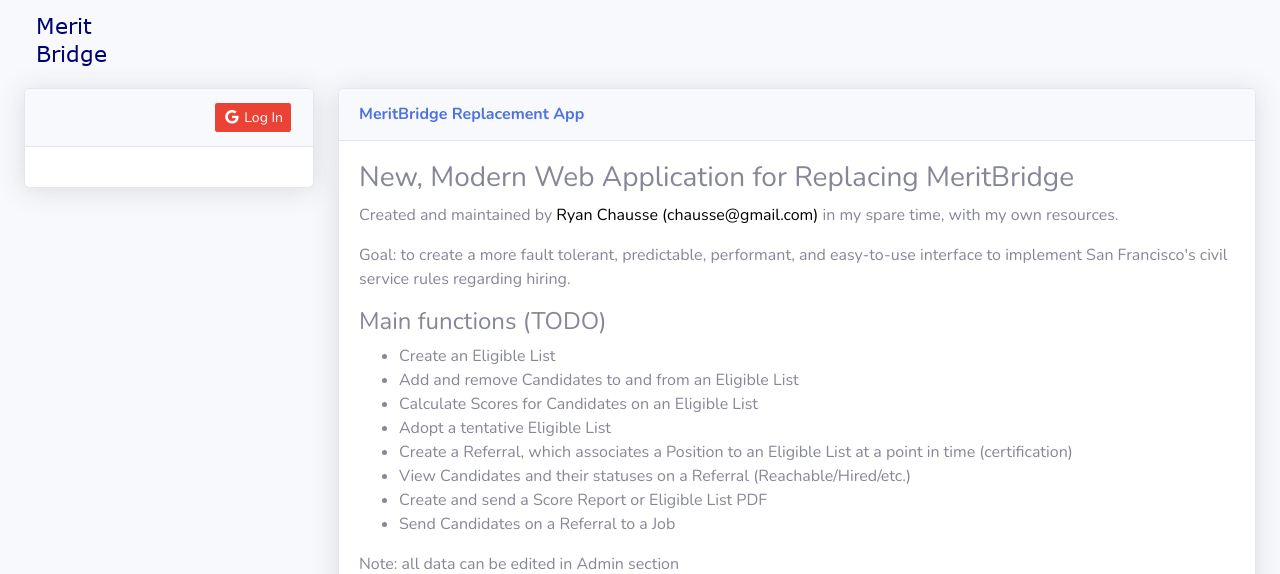
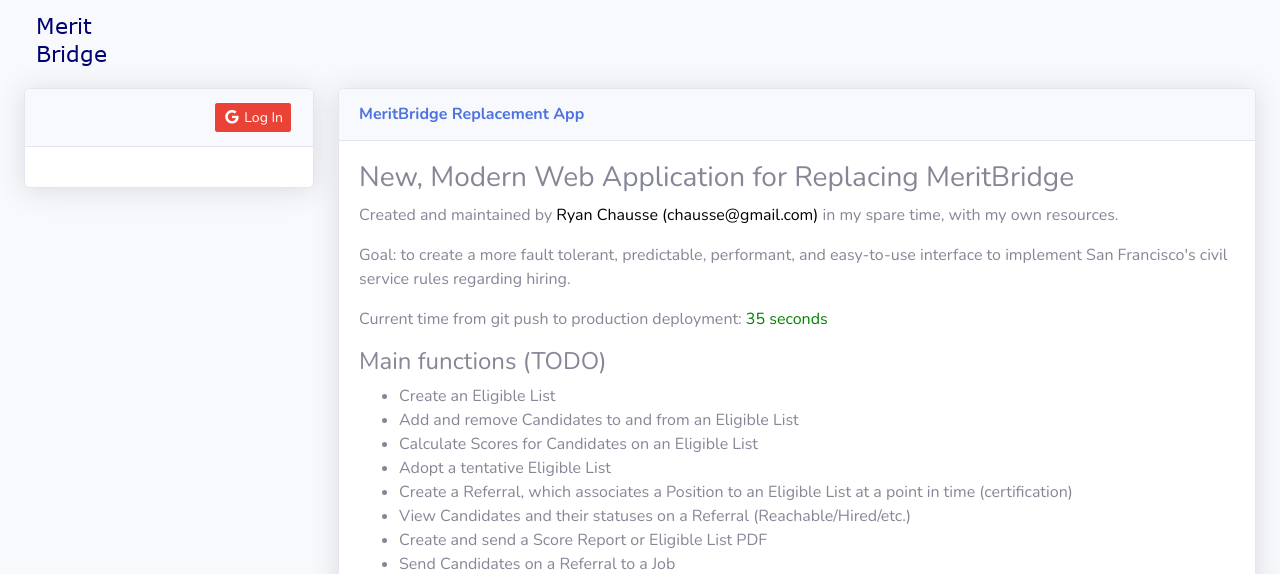
Before and after one commit to ryanchausse/sfdhr-startdjango-com, a Django app: template form/templates/main/hr_home_page.html in a window 1280 px wide. Shown: the top 574 px of the page. Run offline with Django 3.2, Linux system fonts and the light colour scheme; the template is opened without the code that fills it: most values are stand-ins (such as "Sample title", 1, 10 or a date in 2020); some libraries are stand-ins or nearby versions.

Commit message:
Added: time to deployment stat on main page

```diff
--- a/form/templates/main/includes/view_hr_info_card.html
+++ b/form/templates/main/includes/view_hr_info_card.html
@@ -20,7 +20,7 @@
 
             <p>Created and maintained by <span style='color:black;'>Ryan Chausse (chausse@gmail.com)</span> in my spare time, with my own resources.</p>
             <p>Goal: to create a more fault tolerant, predictable, performant, and easy-to-use interface to implement San Francisco's civil service rules regarding hiring.</p>
-
+            <p>Current time from git push to production deployment: <span style='color:green;'>35 seconds</span></p>
             <h4>Main functions (TODO)</h4>
             <ul>
                 <li>Create an Eligible List</li>
```
